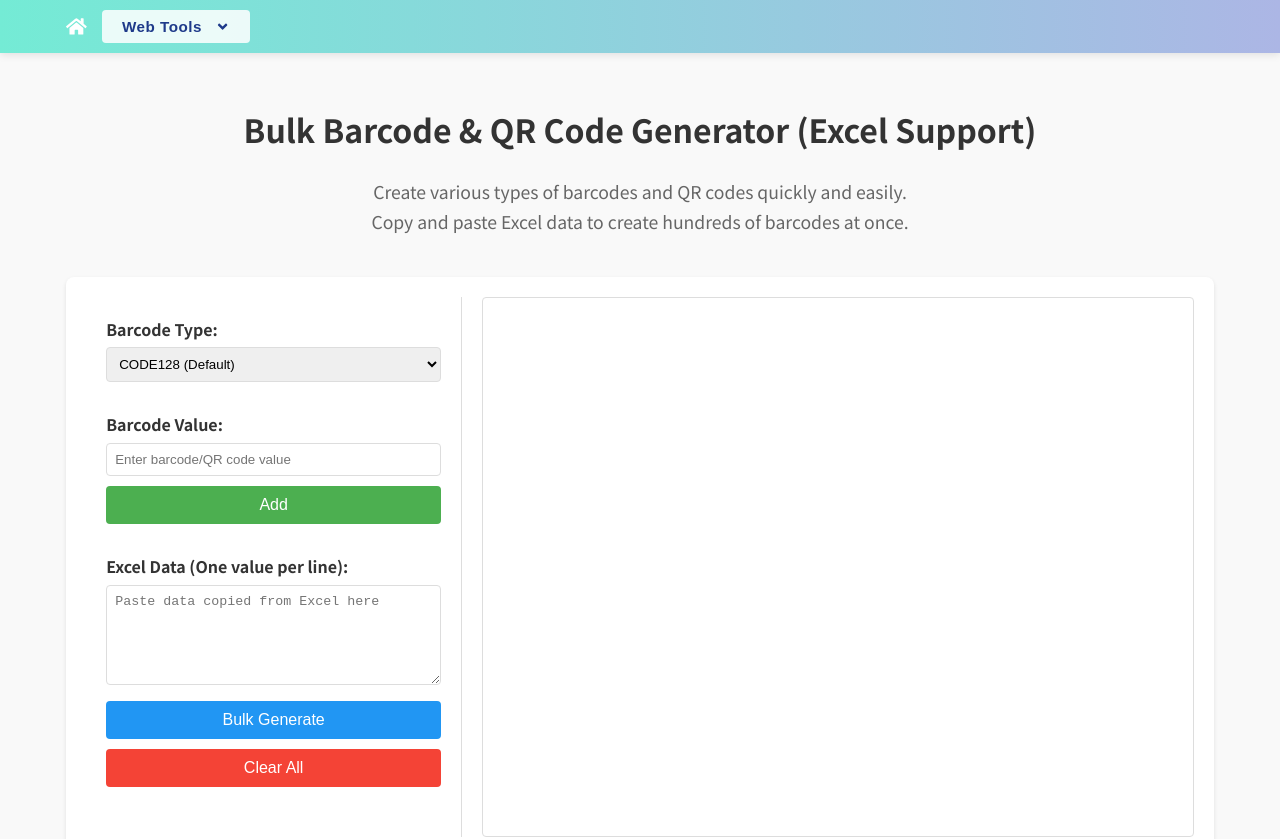
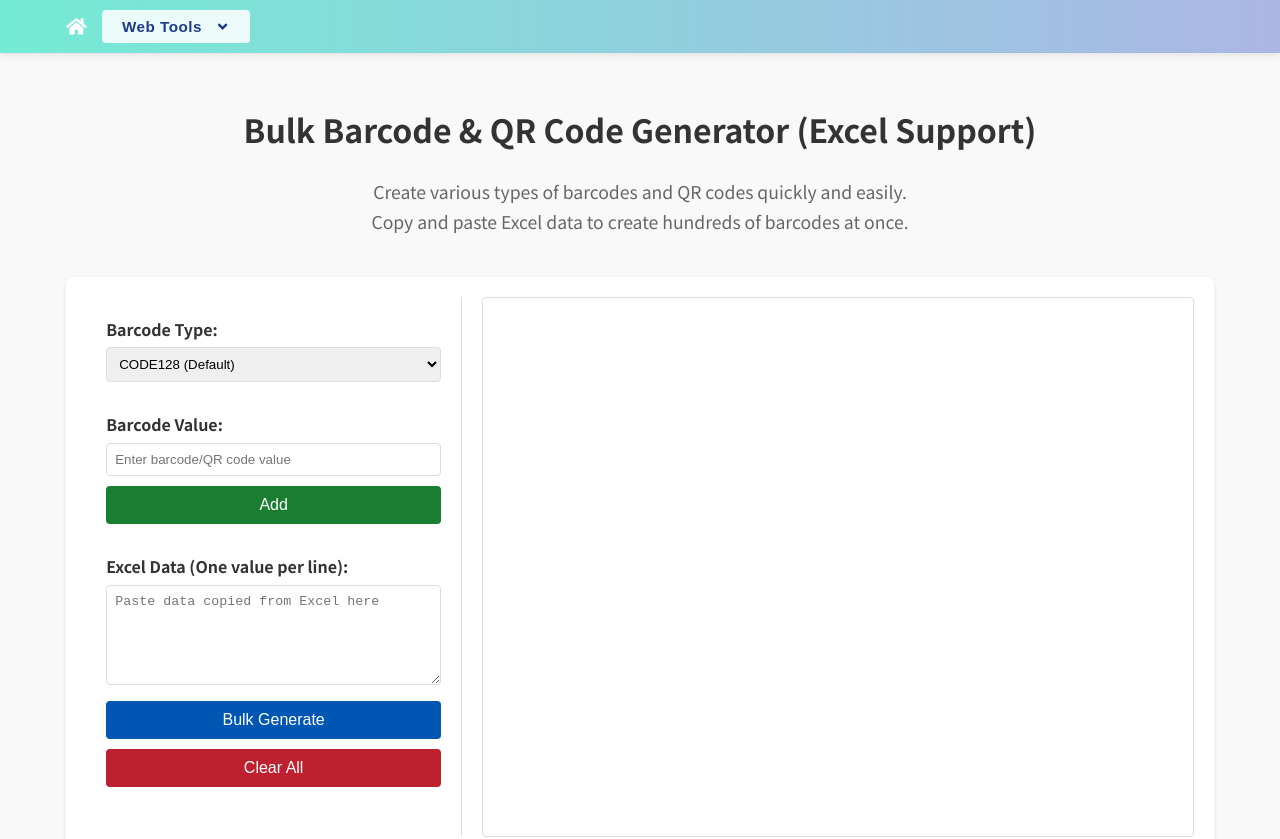
Before and after one commit to teck-tani/dev-program, a Next.js app: page /en/barcode in a window 1280 px wide. Shown: the top 839 px of the page. Built offline with nearby package versions, Linux system fonts and the light colour scheme.

Commit message:
바코드생성기 버튼 색상 변경 seo 최적화

```diff
--- a/src/app/[locale]/barcode/barcode.module.css
+++ b/src/app/[locale]/barcode/barcode.module.css
@@ -68,7 +68,8 @@
 }
 
 .addButton {
-    background-color: #4CAF50;
+    background-color: #1a7e32;
+    color: white;
 }
 
 .addButton:hover {
@@ -76,7 +77,8 @@
 }
 
 .generateButton {
-    background-color: #2196F3;
+    background-color: #0056b3;
+    color: white;
 }
 
 .generateButton:hover {
@@ -84,7 +86,8 @@
 }
 
 .clearButton {
-    background-color: #f44336;
+    background-color: #bd2130;
+    color: white;
 }
 
 .clearButton:hover {
```
